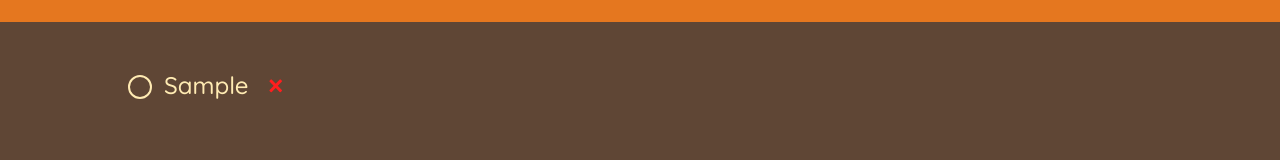
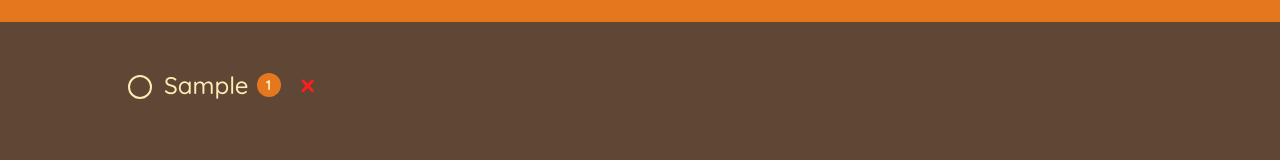
Before and after one commit to nwntaspap/Far-Away, a React (Vite) app: page / in a window 1280 px wide. Both pictures are taken after typing "Sample" into the empty fields and a click on the button "ADD". Shown: the part 255-415 px from the top of the page. Built offline with nearby package versions, Linux system fonts and the light colour scheme.

Commit message:
add the quantity also to the item UI

```diff
--- a/src/components/PackingItem.jsx
+++ b/src/components/PackingItem.jsx
@@ -9,8 +9,12 @@ function PackingItem({ item, toggleItem, deleteItem }) {
         />
         <span className="checkmark"></span>
       </label>
-      <span style={item.packed ? { textDecoration: "line-through" } : {}}>
+      <span
+        className="item-text"
+        style={item.packed ? { textDecoration: "line-through" } : {}}
+      >
         {item.text}
+        <span className="item-quantity">{item.quantity}</span>
       </span>
       <button className="delete-item" onClick={() => deleteItem(item.id)}>
         🗙
--- a/src/index.css
+++ b/src/index.css
@@ -171,6 +171,26 @@ input[type="checkbox"] {
   transform: translateY(2px);
 }
 
+.item-text {
+  display: flex;
+  align-items: center;
+  gap: 0.8rem;
+}
+
+.item-quantity {
+  display: inline-flex;
+  align-items: center;
+  justify-content: center;
+  min-width: 2.4rem;
+  height: 2.4rem;
+  padding: 0 0.6rem;
+  border-radius: 10rem;
+  background-color: #e5771f;
+  color: #ffebb3;
+  font-size: 1.4rem;
+  font-weight: 700;
+}
+
 .stats {
   background-color: #76c7ad;
   text-align: center;
```
